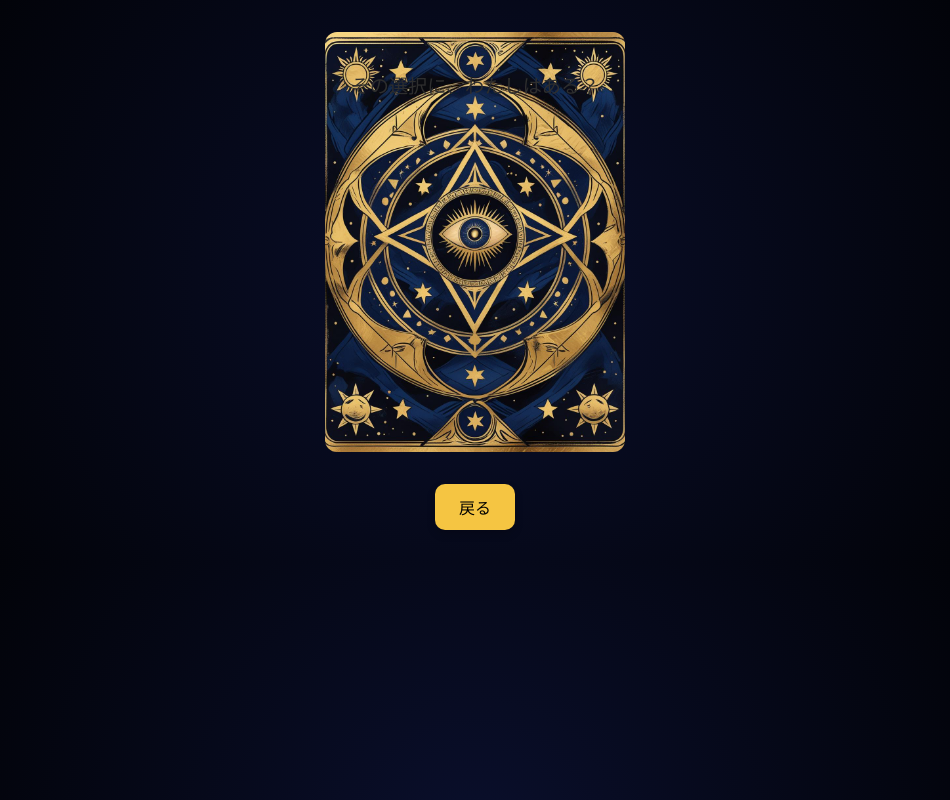
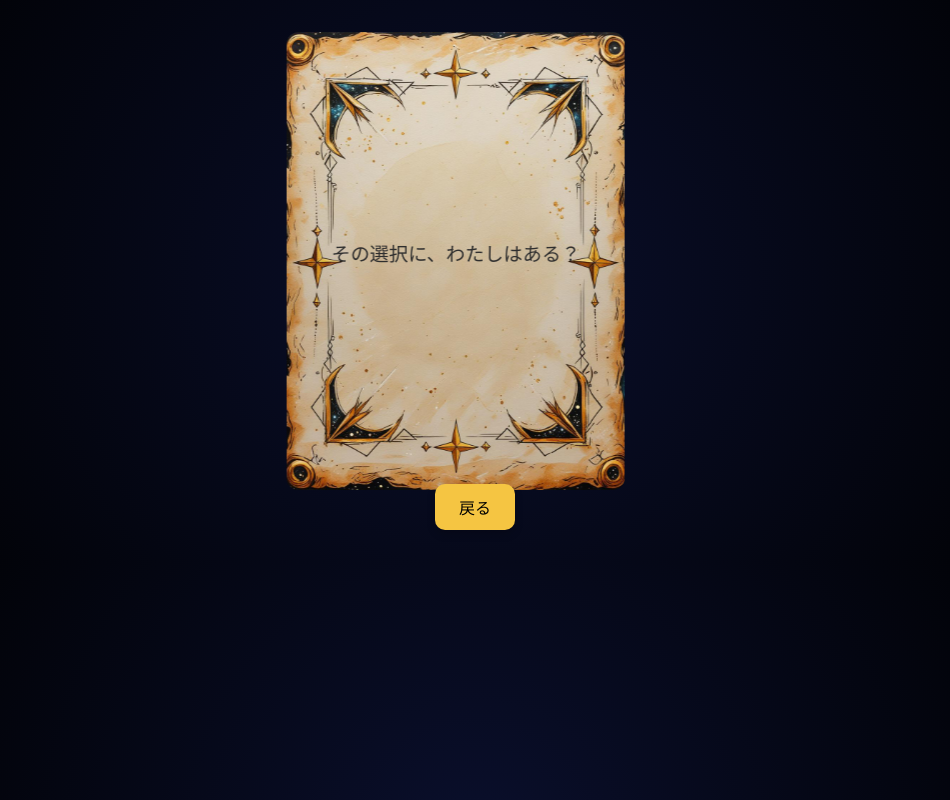
Before and after one commit to harukazemina/sonzai-app, a plain HTML site: page index.html in a window 1280 px wide. Both pictures are taken after a click on the button "問いを開く". Shown: the whole page, without its empty margins (165-1115 px from the left). Drawn offline with Linux system fonts and the light colour scheme.

Commit message:
カードの裏表を正しく修正

```diff
--- a/style.css
+++ b/style.css
@@ -9,6 +9,12 @@ body {
 
 .intro {
   padding: 3rem 1rem;
+}
+
+.intro h1,
+.intro h2,
+.intro p {
+  color: #F5C542;
 }
 
 h1 {
@@ -77,17 +83,19 @@ button {
 }
 
 .card-front {
-  background-image: url('img/card-front.jpg');
+  background-image: url('img/card-back.jpg');  /* 最初に見える「うら」 */
+}
+
+.card-back {
+  background-image: url('img/card-front.jpg'); /* めくったら出てくる「おもて」 */
+  transform: rotateY(180deg);
   display: flex;
   align-items: center;
   justify-content: center;
-  padding: 1rem;
+  padding: 1.2rem;
+  text-align: center;
 }
 
-.card-back {
-  background-image: url('img/card-back.jpg');
-  transform: rotateY(180deg);
-}
 
 .question-text {
   font-family: 'Noto Serif JP', serif;
@@ -109,6 +117,7 @@ button {
   position: relative;
 }
 
+/* スマホ対応 */
 @media (max-width: 600px) {
   .card {
     width: 70vw;
```
